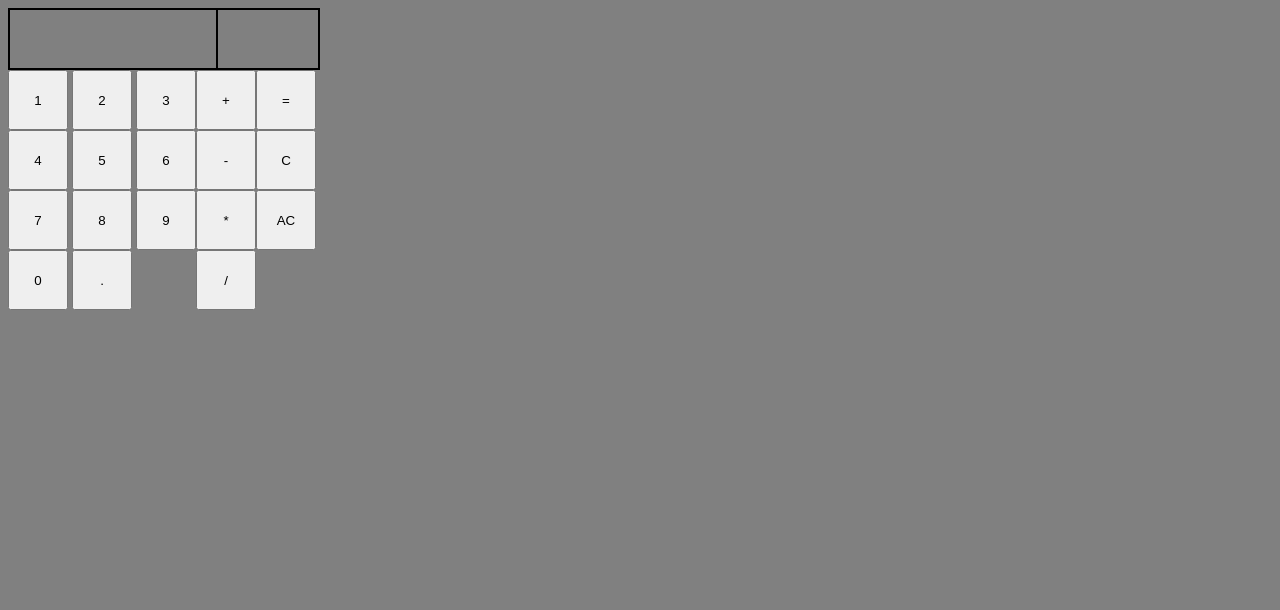
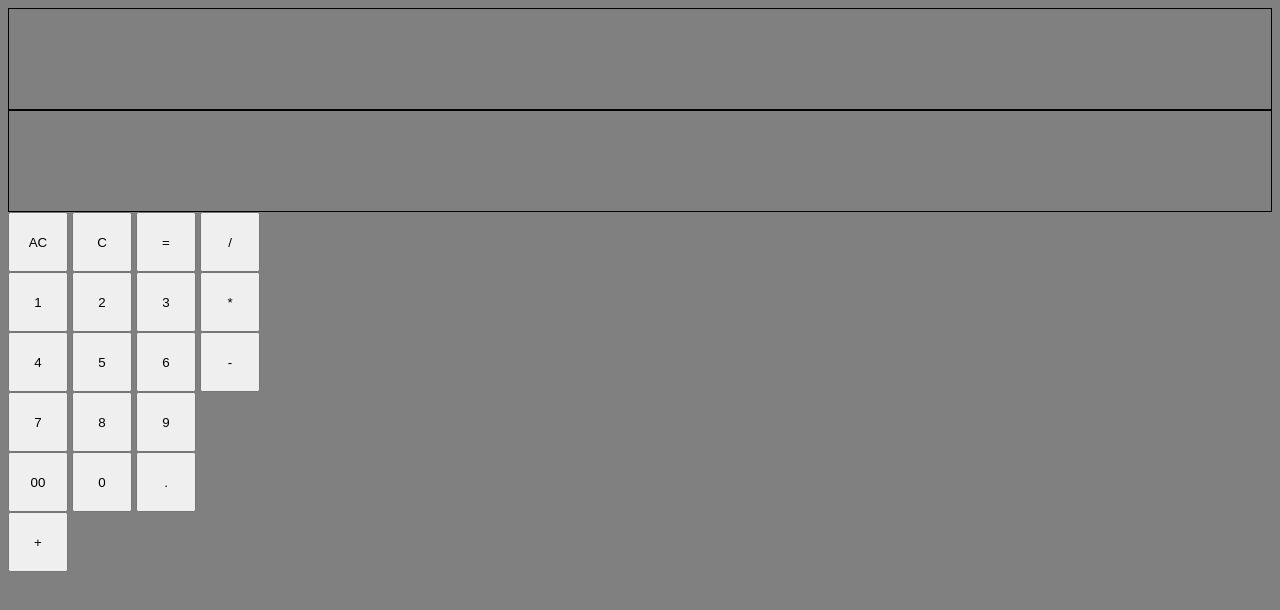
Before and after one commit to Akhil-ag001/Calculator, a plain HTML site: page index.html in a window 1280 px wide. Drawn offline with Linux system fonts and the light colour scheme.

Commit message:
layout changed

```diff
--- a/index.html
+++ b/index.html
@@ -8,42 +8,43 @@
     </title>
 </head>
 <body>
-    <div class="results">
+    <div class="container">
         <div class="input-exp"></div>
         <div class="local-result"></div>
+        <div class="first-row">
+            <button type="button" class="clear">AC</button>
+            <button type="button" class="remove">C</button>
+            <button type="button" class="equals">=</button>
+            <button type="button" class="operator" id="div">/</button>
         </div>
-    <div class="inputs">
-        <div class="numbers">
-            <div class="first-row">
+        <div class="second-row">
             <button type="button" class="number">1</button>
             <button type="button" class="number">2</button>
             <button type="button" class="number">3</button>
+            <button type="button" class="operator" id="mul">*</button>
         </div>
-            <div class="second-row">
+        <div class="third-row">
             <button type="button" class="number">4</button>
             <button type="button" class="number">5</button>
             <button type="button" class="number">6</button>
+            <button type="button" class="operator" id="sub">-</button>
         </div>
-            <div class="third-row">
+        <div class="fourth-row">
+            <div class="first">
+                <div class="row-one">
                     <button type="button" class="number">7</button>
                     <button type="button" class="number">8</button>
                     <button type="button" class="number">9</button>
                 </div>
-            <div class="fourth-row">
+                <div class="row-two">
+                    <button type="button" class="number">00</button>
                     <button type="button" class="number">0</button>
                     <button type="button" class="number decimal">.</button>
                 </div>
             </div>
-        <div class="operators">
+            <div class="second">
                 <button type="button" class="operator" id="add">+</button>
-            <button type="button" class="operator" id="sub">-</button>
-            <button type="button" class="operator" id="mul">*</button>
-            <button type="button" class="operator" id="div">/</button>
             </div>
-        <div class="edit">
-            <button type="button" class="equals">=</button>
-            <button type="button" class="remove">C</button>
-            <button type="button" class="clear">AC</button>
         </div>
     </div>
 
--- a/style.css
+++ b/style.css
@@ -1,45 +1,24 @@
 body{
-    display: flex;
     border: 1px black;
-    flex-direction: column;
     background-color: grey;
 }
 
-.results{
-    width: 310px;
-    height: 60px;
-    border: 1px black solid;
+.container{
     display: flex;
+    flex-direction: column;
 }
 
 .input-exp{
-    flex: 1;
+    height: 100px;
     border: 1px black solid;
 }
 
 .local-result{
-    width: 100px;
+    height: 100px;
     border: 1px black solid;
 }
 
-.inputs{
-    display: flex;
-}
 
-.numbers{
-    display: flex;
-    flex-direction: column;
-}
-
-.operators{
-    display: flex;
-    flex-direction: column;
-}
-
-.edit{
-    display: flex;
-    flex-direction: column;
-}
 
 button{
     width: 60px;
```
Lines whose indentation alone changed are shown as unchanged.
